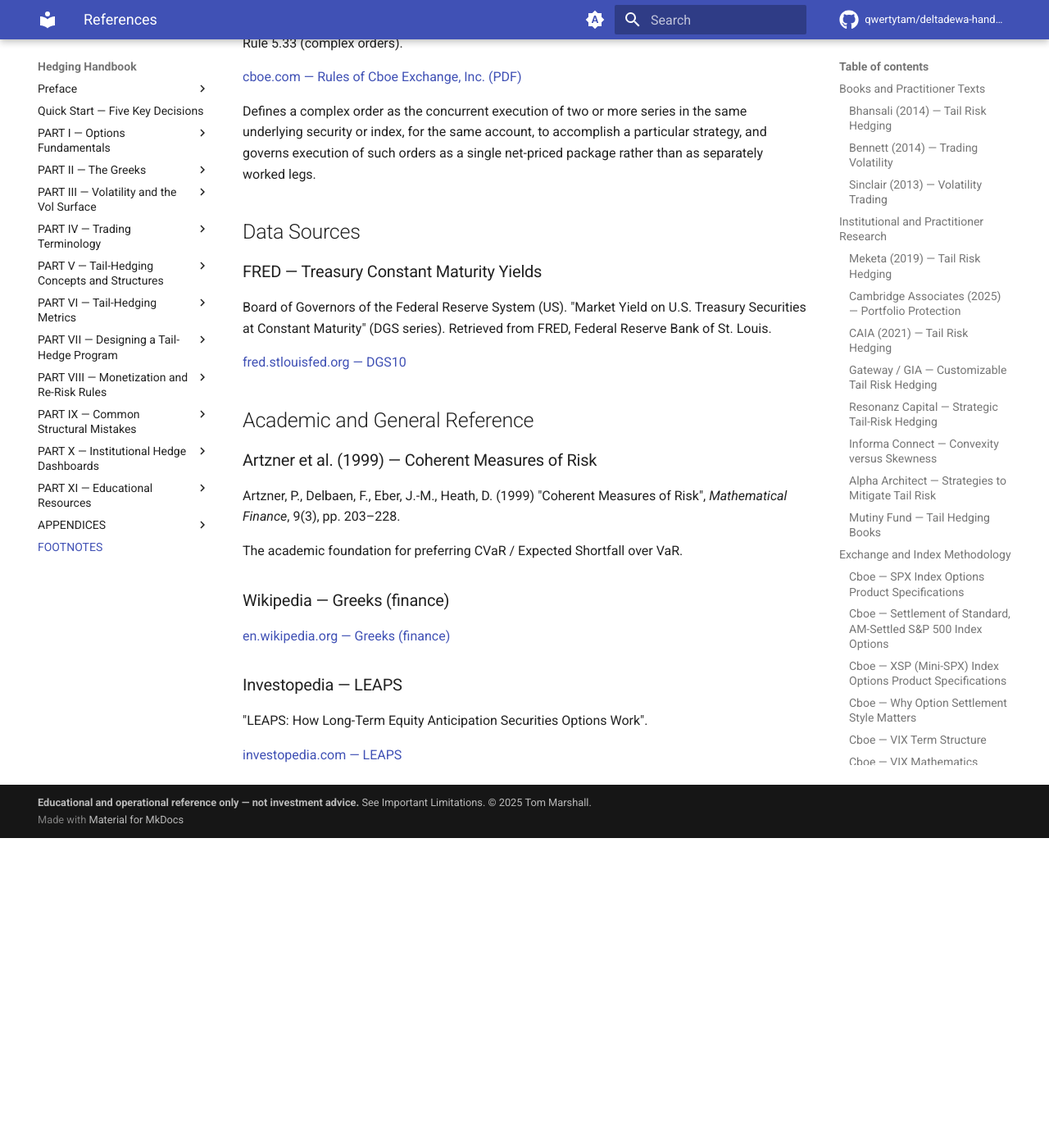
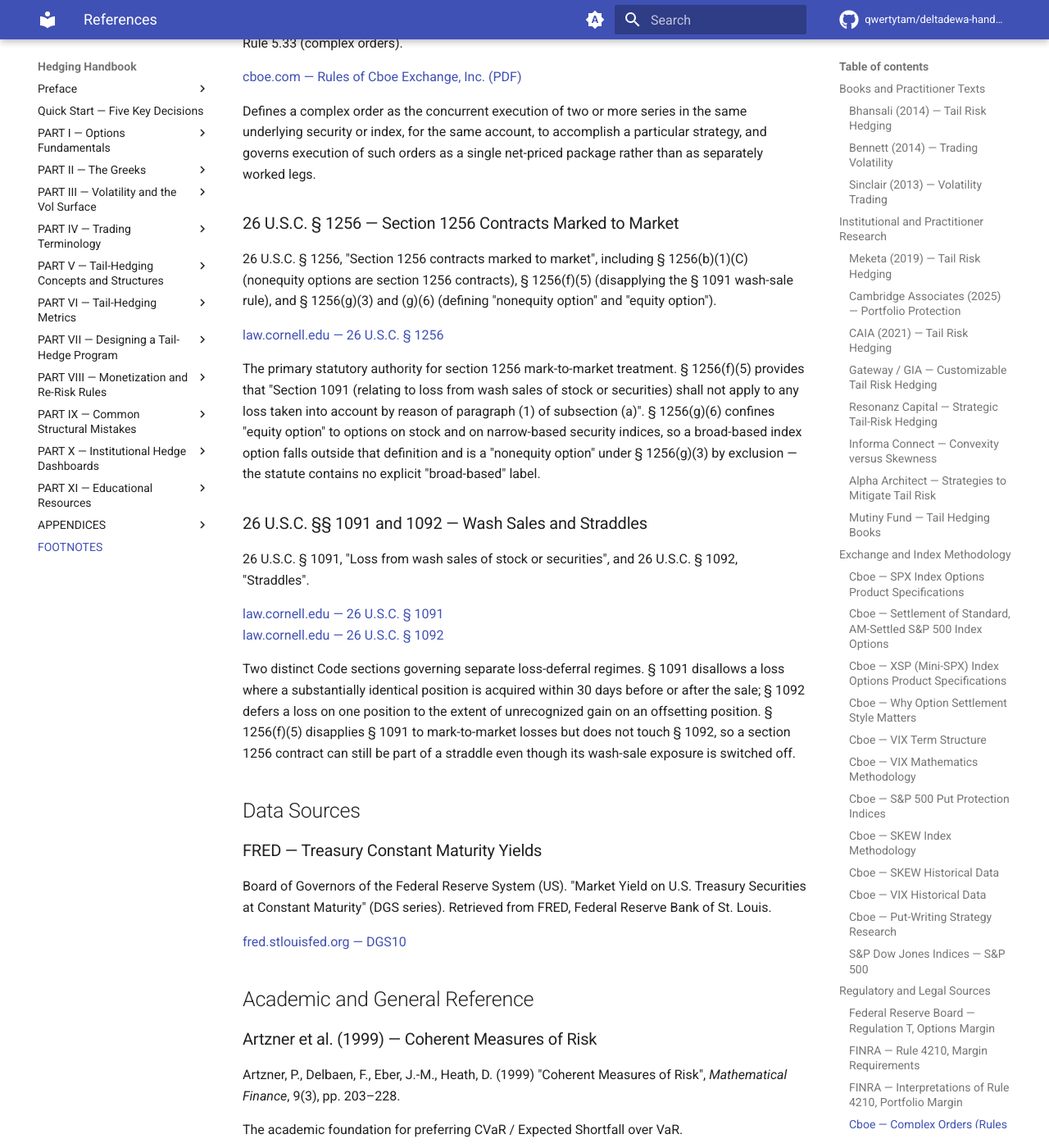
Before and after one commit to qwertytam/deltadewa-handbook, an MkDocs documentation site: the page built from docs/footnotes/index.md, in a window 1280 px wide and 1400 px high, scrolled down 5915 px. Shown: the whole window at 82% size. Built offline with MkDocs 1.6.1 and Material for MkDocs 9.7.7, drawn with Linux system fonts in a browser that asks for light colours; comment, search, counter and statistics services are not loaded; before the commit the page ends 6937 px from its top, so only the background shows below that.

Commit message:
Correct wash-sale guidance: 1091 does not reach 1256 contracts
Both tax pages warned that rolling broad index options at a loss "can apply"
the wash sale rule. That is wrong for SPX and XSP, the handbook's own
recommended instruments. IRC 1256(f)(5): "Section 1091 (relating to loss from
wash sales of stock or securities) shall not apply to any loss taken into
account by reason of paragraph (1) of subsection (a)". Broad-based index
options are nonequity options and so 1256 contracts, because 1256(g)(6)
confines "equity option" to options on stock and on narrow-based security
indices, leaving them outside it by exclusion. The statute contains no
explicit "broad-based" label, so the pages state the exclusion mechanism
rather than asserting a label the Code does not use.

Both pages now split the two regimes that were run together, which is part of
what produced the error: 1091 is off for SPX, XSP, VIX options and options on
index futures, on for SPY and single-name equity puts, and 1092 straddle
rules are a separate provision that 1256(f)(5) does not touch.

Part IX had no "not tax advice" admonition at all, only A3 did; it now
carries A3's wording verbatim. Statute cited from the Code itself via two new
footnote entries, not from a summary.

Closes #13

```diff
--- a/docs/appendices/a3-tax-considerations-for-hedging-instruments.md
+++ b/docs/appendices/a3-tax-considerations-for-hedging-instruments.md
@@ -71,7 +71,11 @@
 
 ## Additional Tax Considerations
 
-**Wash sale rules:** When rolling options at a loss, the wash sale rule (IRC Section 1091) can apply if a substantially identical option is purchased within 30 days before or after the sale. Broad index options have additional complexity under mixed straddle rules; consult tax counsel before establishing a roll schedule that generates consistent short-term losses.
+**Wash sale rules (Section 1091) — do not apply to Section 1256 contracts:** Section 1256(f)(5) provides that Section 1091 "shall not apply to any loss taken into account by reason of" the Section 1256 mark-to-market rule [[26 U.S.C. § 1256]](../footnotes/index.md#irc-1256). SPX and XSP puts, VIX options and options on index futures are nonequity options, and so Section 1256 contracts: Section 1256(g)(6) confines "equity option" to options on stock and on narrow-based security indices, which leaves a broad-based index option outside that definition. Rolling these at a loss therefore does not trigger a wash sale, however closely the replacement position resembles the one sold, and a roll schedule that generates consistent losses does not need to be designed around the 30-day window.
+
+The rule does apply to instruments outside Section 1256. SPY puts and single-name equity puts are equity options taxed under the standard capital-gains regime, so selling one at a loss and acquiring a substantially identical option within 30 days before or after the sale defers the loss [[26 U.S.C. §§ 1091 and 1092]](../footnotes/index.md#irc-1091-1092). A program that holds these as secondary instruments needs its roll schedule checked against the wash sale window; one hedging solely with SPX or XSP does not.
+
+**Straddle rules (Section 1092) — a separate regime:** Section 1092 is a different Code section from Section 1091 and is not switched off by Section 1256(f)(5). It defers a loss on one position to the extent of unrecognized gain on an offsetting position, so a hedge held against the equity portfolio it protects can raise mixed straddle questions even where wash sale rules do not reach it. This is a question about offsetting positions, not about repurchase timing, and the two should not be run together. Consult tax counsel on straddle identification and the mixed straddle elections before establishing a roll schedule.
 
 **Constructive sale (Section 1259):** A collar that eliminates substantially all risk of loss and opportunity for gain on an appreciated equity position can be treated as a constructive sale, triggering gain recognition without an actual sale. Leaving meaningful upside exposure (call strike at least 10–15% OTM) generally avoids this treatment, but specific transactions require individual review.
 
--- a/docs/footnotes/index.md
+++ b/docs/footnotes/index.md
@@ -267,6 +267,40 @@
 particular strategy, and governs execution of such orders as a single net-priced
 package rather than as separately worked legs.
 
+### 26 U.S.C. § 1256 — Section 1256 Contracts Marked to Market { #irc-1256 }
+
+26 U.S.C. § 1256, "Section 1256 contracts marked to market", including
+§ 1256(b)(1)(C) (nonequity options are section 1256 contracts), § 1256(f)(5)
+(disapplying the § 1091 wash-sale rule), and § 1256(g)(3) and (g)(6) (defining
+"nonequity option" and "equity option").
+
+[law.cornell.edu — 26 U.S.C. § 1256](https://www.law.cornell.edu/uscode/text/26/1256)
+
+The primary statutory authority for section 1256 mark-to-market treatment.
+§ 1256(f)(5) provides that "Section 1091 (relating to loss from wash sales of
+stock or securities) shall not apply to any loss taken into account by reason
+of paragraph (1) of subsection (a)". § 1256(g)(6) confines "equity option" to
+options on stock and on narrow-based security indices, so a broad-based index
+option falls outside that definition and is a "nonequity option" under
+§ 1256(g)(3) by exclusion — the statute contains no explicit "broad-based"
+label.
+
+### 26 U.S.C. §§ 1091 and 1092 — Wash Sales and Straddles { #irc-1091-1092 }
+
+26 U.S.C. § 1091, "Loss from wash sales of stock or securities", and
+26 U.S.C. § 1092, "Straddles".
+
+[law.cornell.edu — 26 U.S.C. § 1091](https://www.law.cornell.edu/uscode/text/26/1091)<br>
+[law.cornell.edu — 26 U.S.C. § 1092](https://www.law.cornell.edu/uscode/text/26/1092)
+
+Two distinct Code sections governing separate loss-deferral regimes. § 1091
+disallows a loss where a substantially identical position is acquired within
+30 days before or after the sale; § 1092 defers a loss on one position to the
+extent of unrecognized gain on an offsetting position. § 1256(f)(5) disapplies
+§ 1091 to mark-to-market losses but does not touch § 1092, so a section 1256
+contract can still be part of a straddle even though its wash-sale exposure is
+switched off.
+
 ## Data Sources
 
 ### FRED — Treasury Constant Maturity Yields { #fred }
--- a/docs/part-9/ignoring-tax-interactions.md
+++ b/docs/part-9/ignoring-tax-interactions.md
@@ -18,7 +18,13 @@
 
 ## Wash Sale Considerations When Rolling
 
-When rolling options at a loss, the wash sale rule can potentially apply if a substantially identical position is repurchased within 30 days before or after the sale. For broad index options, this is less commonly an issue than for single-name options, but the interaction between rolling losses and wash sale rules should be reviewed with tax counsel when designing a systematic roll program.
+The mistake here runs in both directions, and the second one is more common: assuming the wash sale rule constrains a roll schedule that it does not reach.
+
+Section 1091 does not apply to Section 1256 contracts. Section 1256(f)(5) disapplies it to any loss taken into account under the mark-to-market rule described above [[26 U.S.C. § 1256]](../footnotes/index.md#irc-1256), and SPX puts, XSP puts, VIX options and options on index futures are all Section 1256 contracts — Section 1256(g)(6) confines "equity option" to options on stock and on narrow-based security indices, leaving broad-based index options outside it. This is the same provision that produces the automatic year-end loss recognition above: the losses are recognized by mark-to-market, and losses recognized that way are outside Section 1091 by statute. A roll schedule built on SPX or XSP does not need to avoid repurchasing within 30 days.
+
+Section 1091 does apply to SPY puts and single-name equity puts, which sit outside Section 1256. If the program holds these as secondary instruments, rolling one at a loss into a substantially identical option within the 30-day window defers the loss, and the roll schedule for that sleeve needs to be checked against it [[26 U.S.C. §§ 1091 and 1092]](../footnotes/index.md#irc-1091-1092).
+
+Section 1092, the straddle rules, is a separate provision and is not disapplied by Section 1256(f)(5). It asks whether a loss is offset by unrecognized gain on an offsetting position — a different question from whether a position was repurchased too soon. A hedge held against the portfolio it protects can raise mixed straddle questions regardless of its wash sale status. See [A3 Tax Considerations](../appendices/a3-tax-considerations-for-hedging-instruments.md) for the instrument-by-instrument treatment.
 
 ## Constructive Sale Rules for Collars
 
@@ -41,3 +47,9 @@
 | Single-stock puts | Standard capital gains                            | No                         |
 
 See [A3 Tax Considerations](../appendices/a3-tax-considerations-for-hedging-instruments.md) for the full appendix treatment.
+
+!!! warning "Not tax advice"
+
+    All tax sections are for general orientation only. Specific treatment
+    should be confirmed with qualified tax counsel before implementing any
+    hedging strategy.
```
